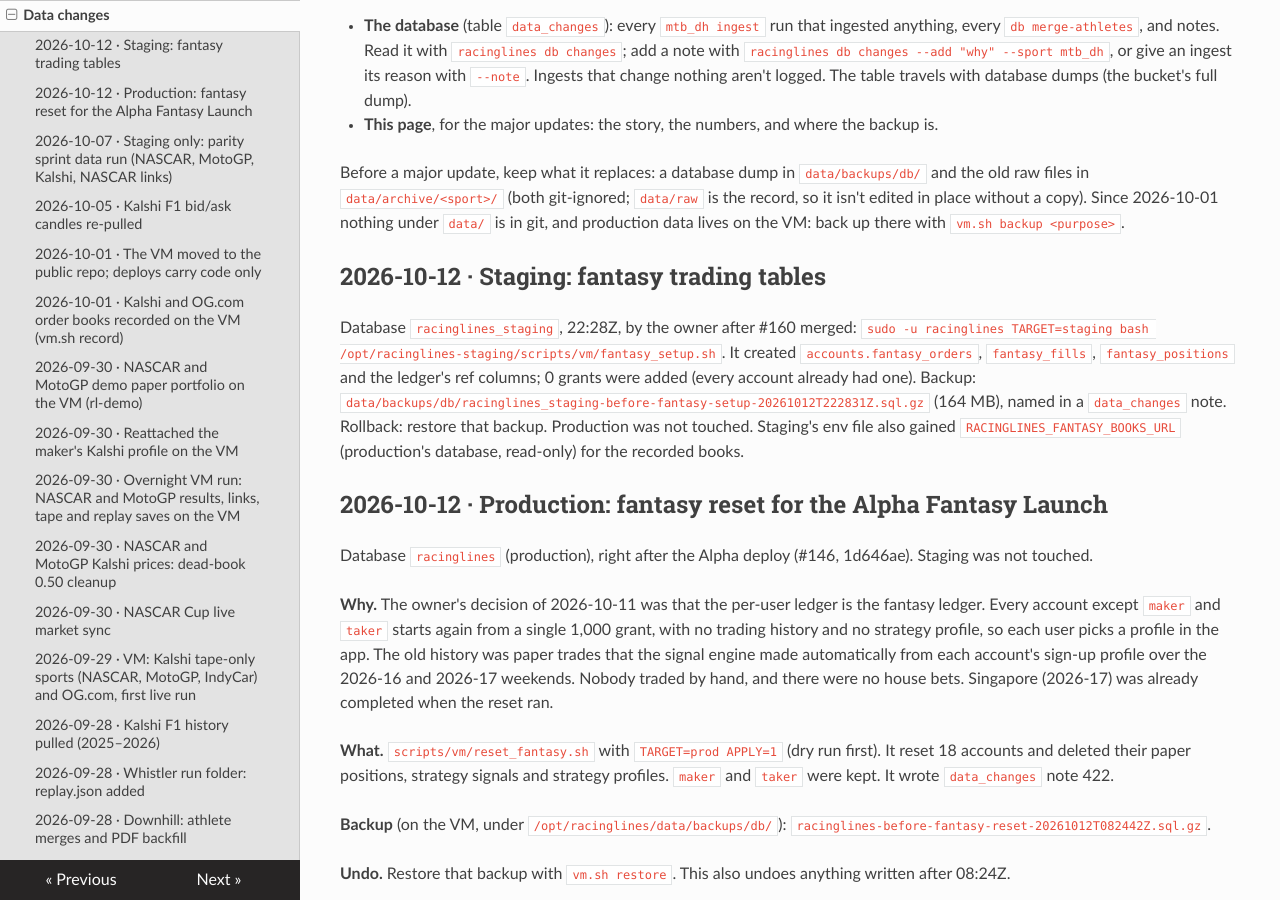
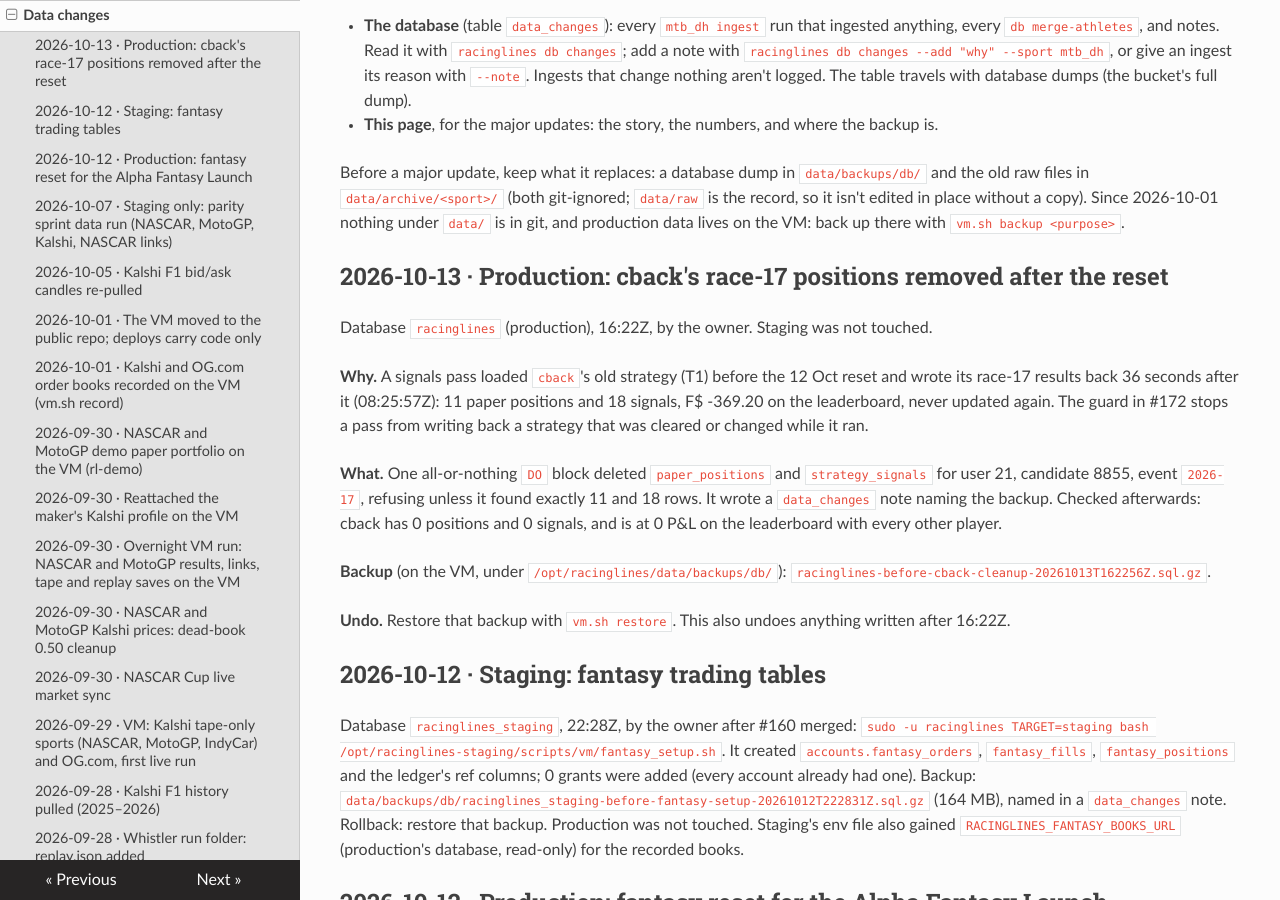
Before and after one commit to lalligagger/racinglines-public, an MkDocs documentation site: the page built from docs/data-changes.md, in a window 1280 px wide and 900 px high, scrolled down 242 px. Built offline with MkDocs 1.6.1, drawn with Linux system fonts in a browser that asks for light colours; nearby versions of some CDN libraries.

Commit message:
data-changes: cback's race-17 positions removed on prod after the 12 Oct reset (backup named)
Co-Authored-By: Claude Opus 5.5 (1M context) <noreply@anthropic.com>
Claude-Session: https://claude.ai/code/session_01EYUxNi1TfEo28nEr46zY7x

```diff
--- a/docs/data-changes.md
+++ b/docs/data-changes.md
@@ -14,6 +14,22 @@ Before a major update, keep what it replaces: a database dump in `data/backups/d
 files in `data/archive/<sport>/` (both git-ignored; `data/raw` is the record, so it isn't edited in place
 without a copy). Since 2026-10-01 nothing under `data/` is in git, and production data lives on the VM: back up
 there with `vm.sh backup <purpose>`.
+
+## 2026-10-13 · Production: cback's race-17 positions removed after the reset
+
+Database `racinglines` (production), 16:22Z, by the owner. Staging was not touched.
+
+**Why.** A signals pass loaded `cback`'s old strategy (T1) before the 12 Oct reset and wrote its race-17 results back
+36 seconds after it (08:25:57Z): 11 paper positions and 18 signals, F$ -369.20 on the leaderboard, never updated
+again. The guard in #172 stops a pass from writing back a strategy that was cleared or changed while it ran.
+
+**What.** One all-or-nothing `DO` block deleted `paper_positions` and `strategy_signals` for user 21, candidate 8855,
+event `2026-17`, refusing unless it found exactly 11 and 18 rows. It wrote a `data_changes` note naming the backup.
+Checked afterwards: cback has 0 positions and 0 signals, and is at 0 P&L on the leaderboard with every other player.
+
+**Backup** (on the VM, under `/opt/racinglines/data/backups/db/`): `racinglines-before-cback-cleanup-20261013T162256Z.sql.gz`.
+
+**Undo.** Restore that backup with `vm.sh restore`. This also undoes anything written after 16:22Z.
 
 ## 2026-10-12 · Staging: fantasy trading tables
 
```
